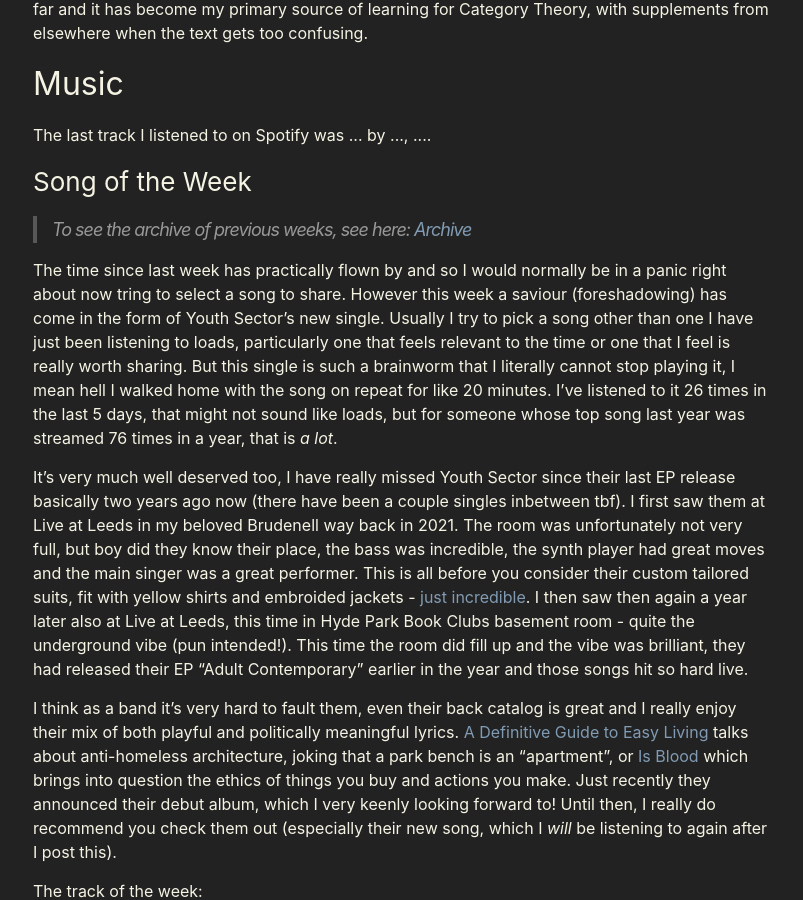
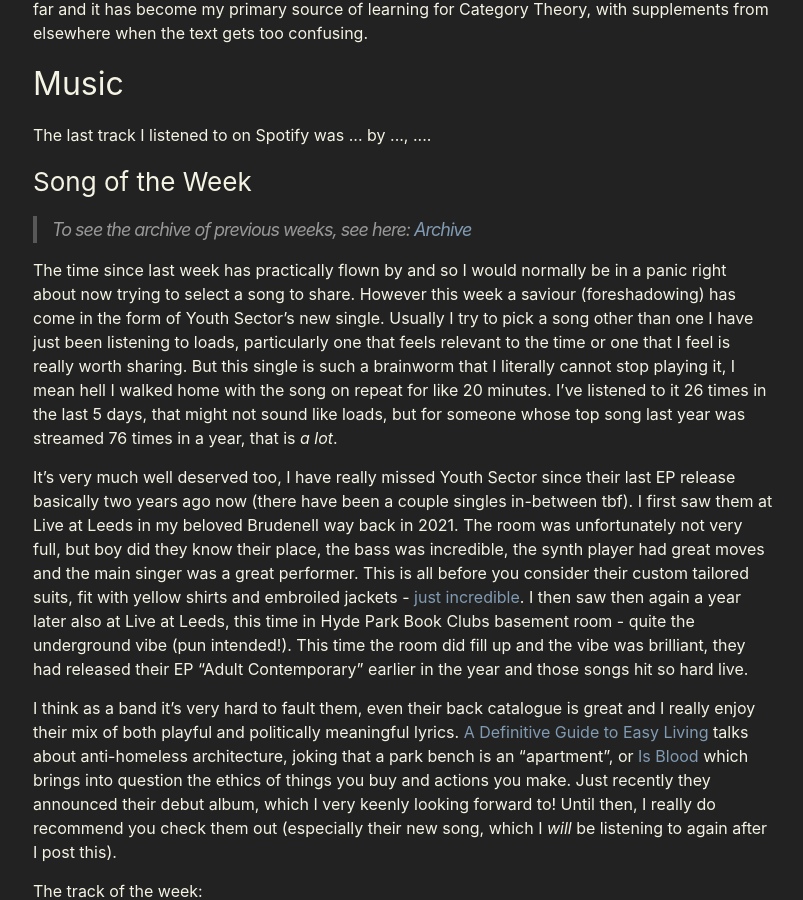
Before and after one commit to awsloth/awsloth.github.io, a Jekyll site: the page built from media.markdown, in a window 1280 px wide and 900 px high, scrolled down 773 px. Shown: the whole window, without its empty margins (237-1040 px from the left). Built offline with Jekyll 4.4.1, drawn with Linux system fonts in a browser that asks for light colours; a script that is not in the unit is left out; some of the changed text lies outside the part shown.

Commit message:
Spelling oopsies

```diff
--- a/media.markdown
+++ b/media.markdown
@@ -39,11 +39,11 @@
 
 > To see the archive of previous weeks, see here: [Archive](/media/song-archive)
 
-The time since last week has practically flown by and so I would normally be in a panic right about now tring to select a song to share. However this week a saviour (foreshadowing) has come in the form of Youth Sector's new single. Usually I try to pick a song other than one I have just been listening to loads, particularly one that feels relevant to the time or one that I feel is really worth sharing. But this single is such a brainworm that I literally cannot stop playing it, I mean hell I walked home with the song on repeat for like 20 minutes. I've listened to it 26 times in the last 5 days, that might not sound like loads, but for someone whose top song last year was streamed 76 times in a year, that is *a lot*.
+The time since last week has practically flown by and so I would normally be in a panic right about now trying to select a song to share. However this week a saviour (foreshadowing) has come in the form of Youth Sector's new single. Usually I try to pick a song other than one I have just been listening to loads, particularly one that feels relevant to the time or one that I feel is really worth sharing. But this single is such a brainworm that I literally cannot stop playing it, I mean hell I walked home with the song on repeat for like 20 minutes. I've listened to it 26 times in the last 5 days, that might not sound like loads, but for someone whose top song last year was streamed 76 times in a year, that is *a lot*.
 
-It's very much well deserved too, I have really missed Youth Sector since their last EP release basically two years ago now (there have been a couple singles inbetween tbf). I first saw them at Live at Leeds in my beloved Brudenell way back in 2021. The room was unfortunately not very full, but boy did they know their place, the bass was incredible, the synth player had great moves and the main singer was a great performer. This is all before you consider their custom tailored suits, fit with yellow shirts and embroided jackets - [just incredible](https://images.squarespace-cdn.com/content/v1/5bb4859977b9034f3f47cdac/5fb97da5-f1e8-4e3f-b03f-36f63668c2c0/Youth-Sector---Film-14.jpg). I then saw then again a year later also at Live at Leeds, this time in Hyde Park Book Clubs basement room - quite the underground vibe (pun intended!). This time the room did fill up and the vibe was brilliant, they had released their EP "Adult Contemporary" earlier in the year and those songs hit so hard live.
+It's very much well deserved too, I have really missed Youth Sector since their last EP release basically two years ago now (there have been a couple singles in-between tbf). I first saw them at Live at Leeds in my beloved Brudenell way back in 2021. The room was unfortunately not very full, but boy did they know their place, the bass was incredible, the synth player had great moves and the main singer was a great performer. This is all before you consider their custom tailored suits, fit with yellow shirts and embroiled jackets - [just incredible](https://images.squarespace-cdn.com/content/v1/5bb4859977b9034f3f47cdac/5fb97da5-f1e8-4e3f-b03f-36f63668c2c0/Youth-Sector---Film-14.jpg). I then saw then again a year later also at Live at Leeds, this time in Hyde Park Book Clubs basement room - quite the underground vibe (pun intended!). This time the room did fill up and the vibe was brilliant, they had released their EP "Adult Contemporary" earlier in the year and those songs hit so hard live.
 
-I think as a band it's very hard to fault them, even their back catalog is great and I really enjoy their mix of both playful and politically meaningful lyrics. [A Definitive Guide to Easy Living](https://open.spotify.com/track/6ZZdTbemp6zOy5nTR04Tdb?si=3c5d233cc6c14b85) talks about anti-homeless architecture, joking that a park bench is an "apartment", or [Is Blood](https://open.spotify.com/track/0H3BbpclhUbW0r2HaXfB28?si=a8335ebe83414dae) which brings into question the ethics of things you buy and actions you make. Just recently they announced their debut album, which I very keenly looking forward to! Until then, I really do recommend you check them out (especially their new song, which I *will* be listening to again after I post this).
+I think as a band it's very hard to fault them, even their back catalogue is great and I really enjoy their mix of both playful and politically meaningful lyrics. [A Definitive Guide to Easy Living](https://open.spotify.com/track/6ZZdTbemp6zOy5nTR04Tdb?si=3c5d233cc6c14b85) talks about anti-homeless architecture, joking that a park bench is an "apartment", or [Is Blood](https://open.spotify.com/track/0H3BbpclhUbW0r2HaXfB28?si=a8335ebe83414dae) which brings into question the ethics of things you buy and actions you make. Just recently they announced their debut album, which I very keenly looking forward to! Until then, I really do recommend you check them out (especially their new song, which I *will* be listening to again after I post this).
 
 The track of the week:
 
```
Also changed, not shown: other parts of media.markdown (+1 -1 lines).
